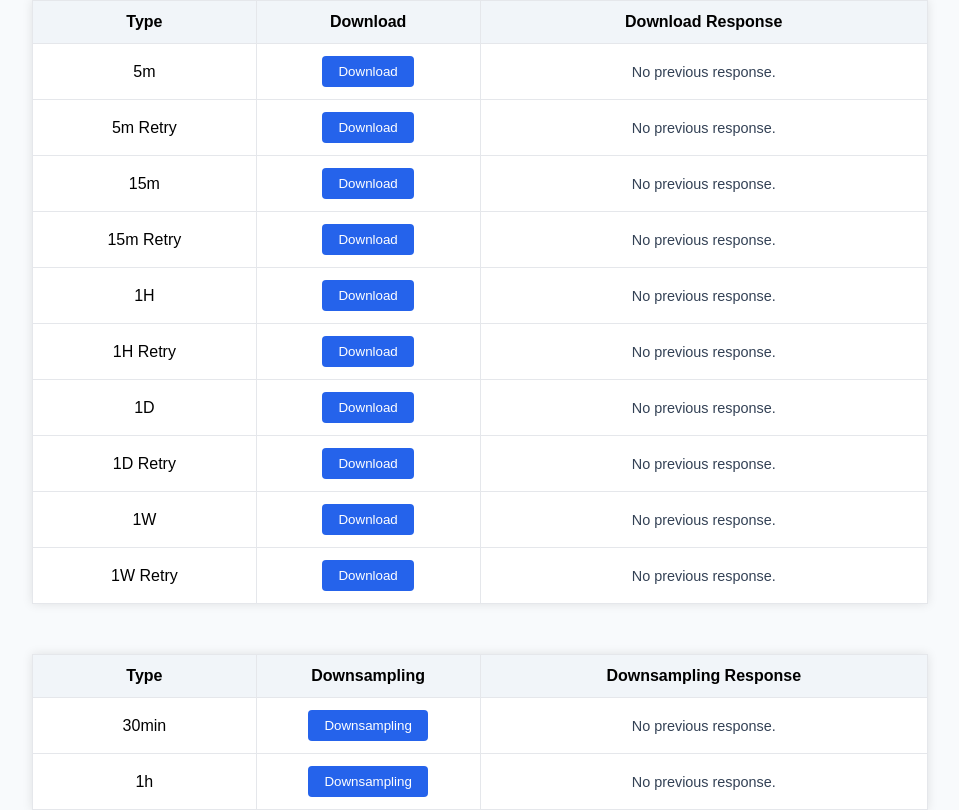
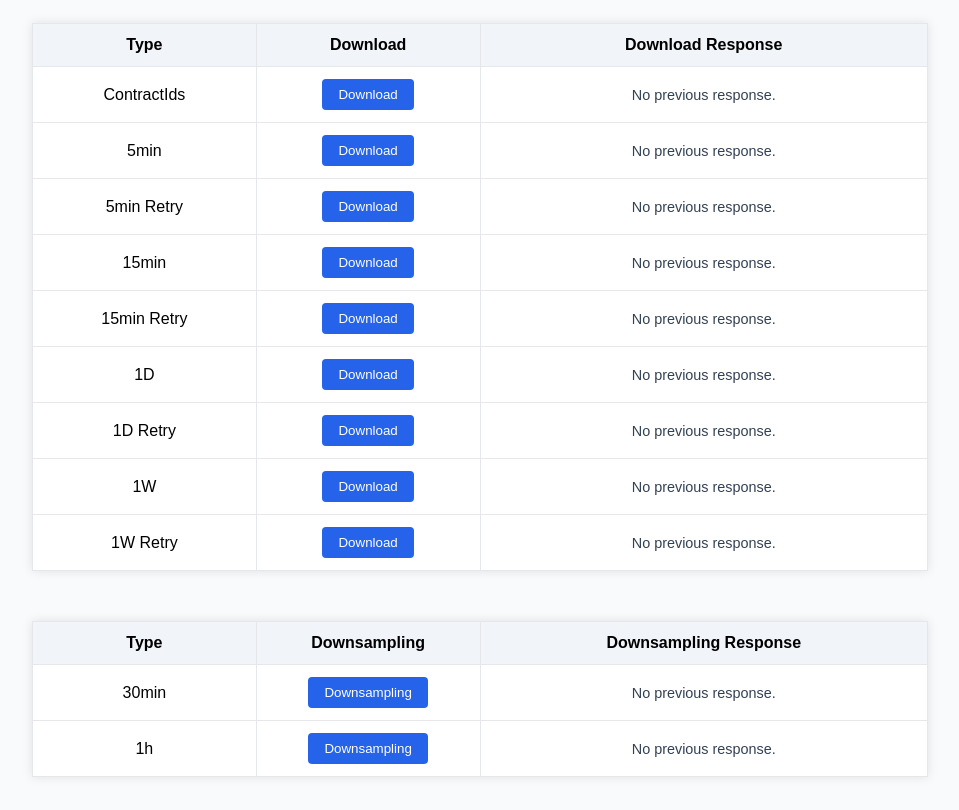
Before and after one commit to vgy/QuantLab, a website built with Vite: page src/WebUI/pages/download.html in a window 1280 px wide. Shown: the whole page, without its empty margins (160-1119 px from the left). Built offline with nearby package versions, Linux system fonts and the light colour scheme.

Commit message:
feat: [WebUI] Add ContractIds to download.html

```diff
--- a/src/WebUI/assets/css/pages/download.css
+++ b/src/WebUI/assets/css/pages/download.css
@@ -33,6 +33,7 @@ th:nth-child(3),
 td:nth-child(3) {
   width: 50%;
 }
+
 button {
   padding: 8px 16px;
   border: none;
--- a/src/WebUI/assets/js/pages/download.js
+++ b/src/WebUI/assets/js/pages/download.js
@@ -1,10 +1,9 @@
 const downloadTypes = [
-  "5m",
-  "5m Retry",
-  "15m",
-  "15m Retry",
-  "1H",
-  "1H Retry",
+  "ContractIds",
+  "5min",
+  "5min Retry",
+  "15min",
+  "15min Retry",
   "1D",
   "1D Retry",
   "1W",
@@ -56,8 +55,11 @@ downloadTypes.forEach((type) => {
       .toLowerCase()
       .replace(/\s*retry\s*/i, "")
       .trim();
+    const isContractids = type.toLowerCase().includes("contractids");
     const isRetry = type.toLowerCase().includes("retry");
-    const url = isRetry
+    const url = isContractids
+      ? `http://localhost:6001/api/download/contractids`
+      : isRetry
       ? `http://localhost:6001/api/download/bars/${baseType}/retry`
       : `http://localhost:6001/api/download/bars/${baseType}`;
 
```
